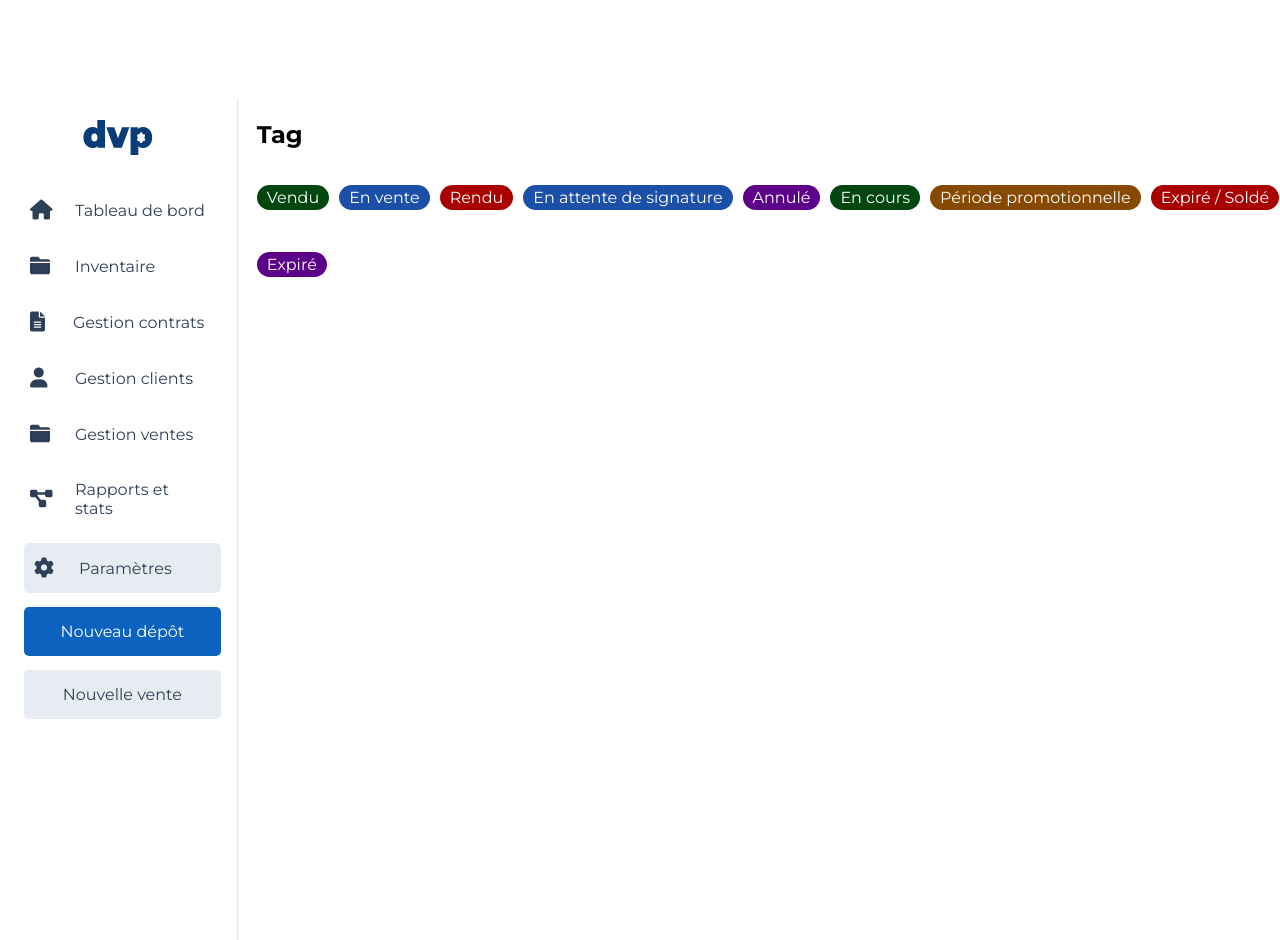
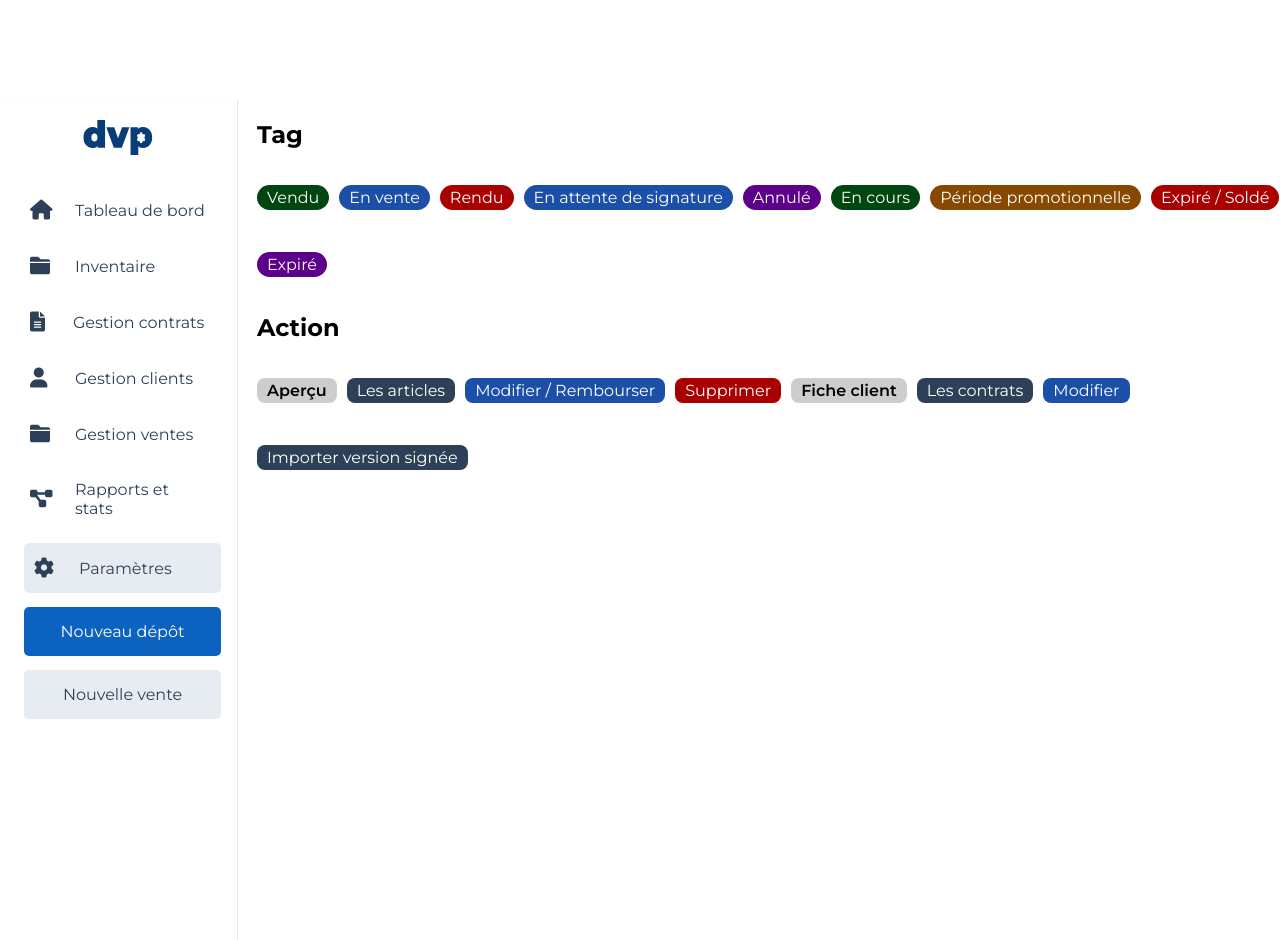
Before and after one commit to TonyCse/KIT-UI, a website: page index.html in a window 1280 px wide. Drawn offline with Linux system fonts and the light colour scheme.

Commit message:
Ajout des actions button

```diff
--- a/index.html
+++ b/index.html
@@ -55,6 +55,7 @@
                   </ul>
             </article>
 
+            <div>
                   <section class="tag">
                         <h2>Tag</h2>
                         <div class="tagContainer">
@@ -70,6 +71,20 @@
                         </div>
                   </section>
 
+                  <section class="action">
+                        <h2>Action</h2>
+                        <div class="actionContainer">
+                              <p class="actionContainer_card gray">Aperçu</p>
+                              <p class="actionContainer_card darkBlue">Les articles</p>
+                              <p class="actionContainer_card lightBlue">Modifier / Rembourser</p>
+                              <p class="actionContainer_card red">Supprimer</p>
+                              <p class="actionContainer_card gray">Fiche client</p>
+                              <p class="actionContainer_card darkBlue">Les contrats</p>
+                              <p class="actionContainer_card lightBlue">Modifier</p>
+                              <p class="actionContainer_card darkBlue">Importer version signée</p>
+                        </div>
+                  </section>
+            </div>
       </section>
 </body>
 
--- /dev/null
+++ b/src/scss/action.scss
@@ -0,0 +1,39 @@
+@import '_variables';
+
+.action {
+    margin-left: 20px;
+}
+
+.actionContainer {
+    display: flex;
+    flex-direction: row;
+    align-items: center;
+    gap: 10px;
+    flex-wrap: wrap;
+
+
+        &_card {
+            background-color: blue;
+            color: white;
+            border-radius: 8px;
+            padding: 3px 10px;
+        }
+}
+
+.red{
+    background-color: $danger-color;
+}
+
+.gray{
+    background-color: $secondary-color;
+    color: black;
+    font-weight: 600;
+}
+
+.darkBlue{
+    background-color: $dark-color;
+}
+
+.lightBlue{
+    background-color: $info-color;
+}
--- a/src/scss/main.scss
+++ b/src/scss/main.scss
@@ -1,6 +1,8 @@
 @import 'variables';
 @import 'components';
 @import 'tag';
+@import 'action';
+
 
 body {
       font-family: 'Montserrat', sans-serif;
```
Also changed, not shown: dist/css/styles.css, 1 other file. Lines whose indentation alone changed are shown as unchanged.
